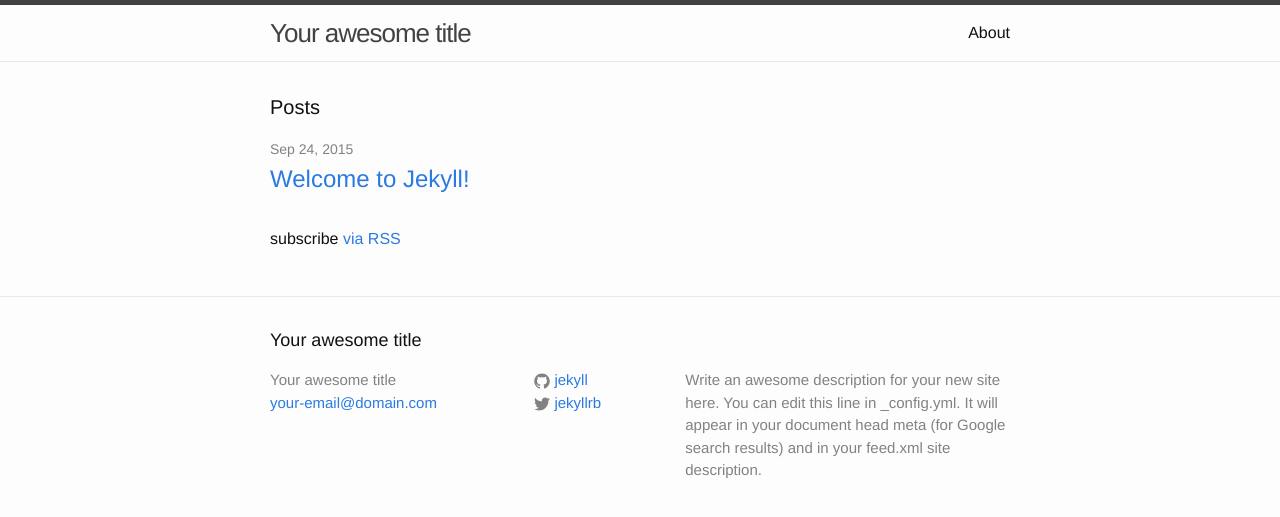
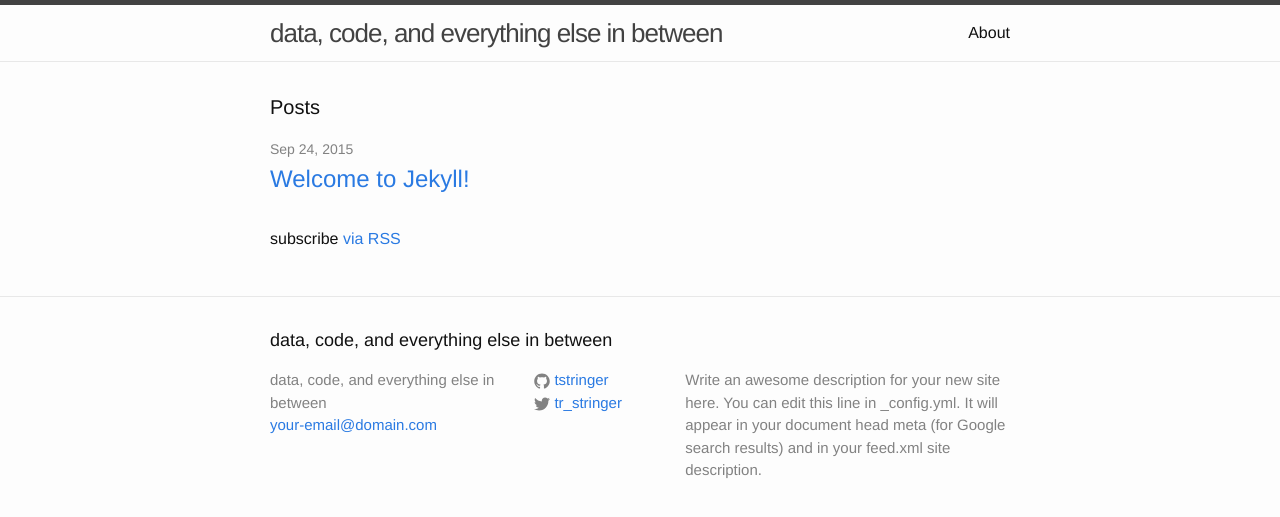
Before and after one commit to trstringer/tstringer.github.io, a Jekyll site: the page built from index.html, in a window 1280 px wide. Shown: the top 517 px of the page. Built offline with Jekyll 4.4.1, drawn with Linux system fonts in a browser that asks for light colours.

Commit message:
A few initial changes

```diff
--- a/_config.yml
+++ b/_config.yml
@@ -1,5 +1,5 @@
 # Site settings
-title: Your awesome title
+title: data, code, and everything else in between
 email: your-email@domain.com
 description: > # this means to ignore newlines until "baseurl:"
   Write an awesome description for your new site here. You can edit this
@@ -7,8 +7,8 @@ description: > # this means to ignore newlines until "baseurl:"
   Google search results) and in your feed.xml site description.
 baseurl: "" # the subpath of your site, e.g. /blog/
 url: "http://yourdomain.com" # the base hostname & protocol for your site
-twitter_username: jekyllrb
-github_username:  jekyll
+twitter_username: tr_stringer
+github_username:  tstringer
 
 # Build settings
 markdown: kramdown
```
